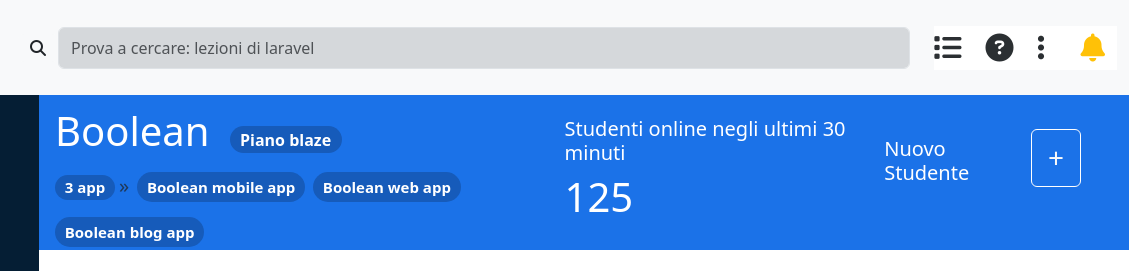
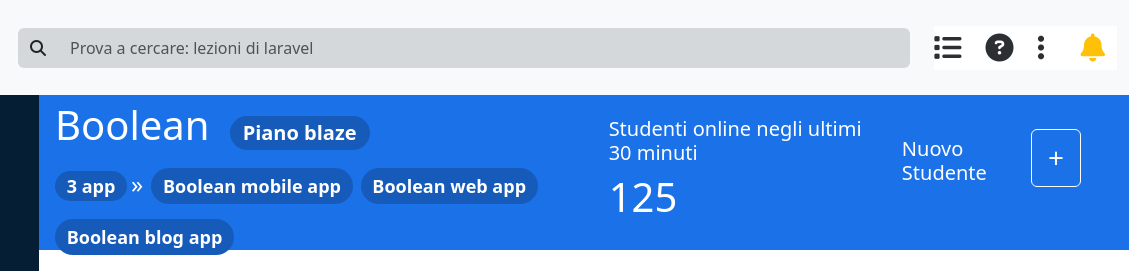
Before and after one commit to michele-pupo/html-css-bootstrap-dashboard, a plain HTML site: page index.html in a window 1280 px wide. Shown: the top 271 px of the page, 151-1280 px from the left. Drawn offline with nearby package versions, Linux system fonts and the light colour scheme.

Commit message:
corrected errors, end exercise

```diff
--- a/css/style.css
+++ b/css/style.css
@@ -30,6 +30,10 @@ tbody img{
     width: 50px;
 }
 
+.breadcrumb-item+.breadcrumb-item::before {
+    color: white;
+}
+
 @media only screen and (min-width: 768px) {
     .my_aside{
         width: 190px;
--- a/index.html
+++ b/index.html
@@ -27,8 +27,10 @@
                 <div class="d-md-none">
                     <img class="my_logo_mobile" src="img/mobile-logo.png" alt="mobile logo">
                 </div>
-                <span class="input-group-text border-0"><i class="fa-solid fa-magnifying-glass"></i></span>
-                <input class="form-control me-4 bg-secondary bg-opacity-25 py-2"  type="search" placeholder="Prova a cercare: lezioni di laravel" aria-label="Search">
+                <div class="d-flex w-100">
+                    <span class="input-group-text border-0 bg-secondary bg-opacity-25 rounded-end-0 border-0"><i class="fa-solid fa-magnifying-glass"></i></span>
+                    <input class="form-control me-4 py-2 bg-secondary bg-opacity-25 rounded-start-0 border-0"  type="search" placeholder="Prova a cercare: lezioni di laravel" aria-label="Search">
+                </div>
                 <div class="d-flex bg-white column-gap-4 fs-3">
                     <div class="d-flex gap-4 d-none d-md-inline-flex">
                         <a href=""><i class="fa-solid fa-list text-secondary-emphasis"></i></a>
@@ -185,9 +187,9 @@
                     <!-- inizio sezione breadcrumb -->
                     <div class="pt-xl-4">
                         <h1 class="d-inline ms-3">Boolean</h1>
-                        <span class="my_span fs-6 badge rounded-pill ms-3 mt-3">Piano blaze</span>
+                        <span class="my_span fs-5 badge rounded-pill ms-3 mt-3">Piano blaze</span>
                         <div>
-                            <nav class="fs-5 mt-3 ms-3" style="--bs-breadcrumb-divider: '»';" aria-label="breadcrumb">
+                            <nav class="fs-4 mt-3 ms-3" style="--bs-breadcrumb-divider: '»';" aria-label="breadcrumb">
                                 <ol class="breadcrumb">
                                     <li class="breadcrumb-item">
                                         <a href="#">
@@ -234,6 +236,8 @@
 
                     <!-- sezioni più larghe a sinistra -->
                     <div class="col-xl-8 col-md-12 flex-md-column px-3">
+
+                        <!-- sezione prossime classi -->
                         <div>
                             <h2 class="border border-bottom-0 rounded-top-3 bg-secondary bg-opacity-10 mt-4 mb-0 p-3">Prossime classi</h2>
                             <div class="px-3 pb-3 border rounded-bottom-3">
@@ -436,7 +440,7 @@
                                 </table>
                             </div>
                         </div>
-
+                        <!-- fine sezione prossime classi -->
 
                         <!-- sezione faq -->
                         <div>
@@ -522,7 +526,7 @@
                                 </div>
                             </div>
                         </div>
-                        <!-- sezione card -->
+                        <!-- fine sezione card -->
                     </div>
                     <!-- fine sezioni più strette a destra -->
                 </div>
```
